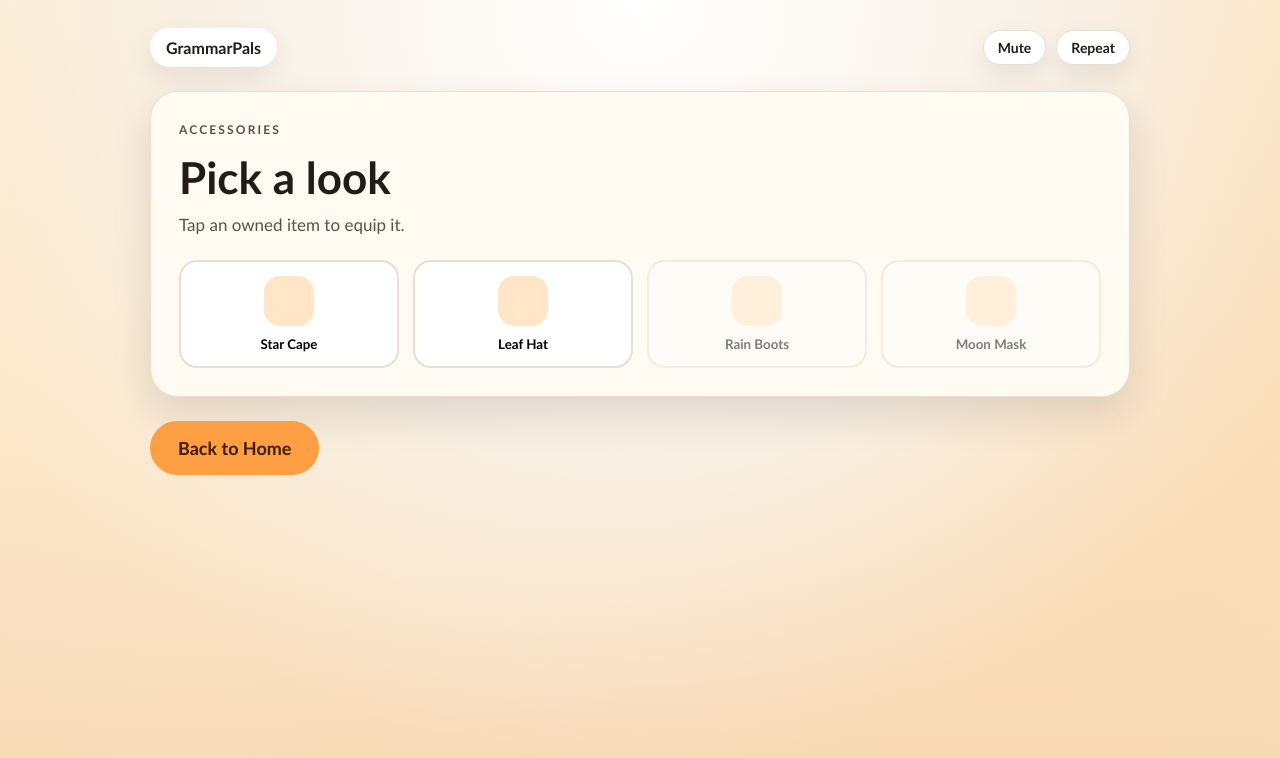
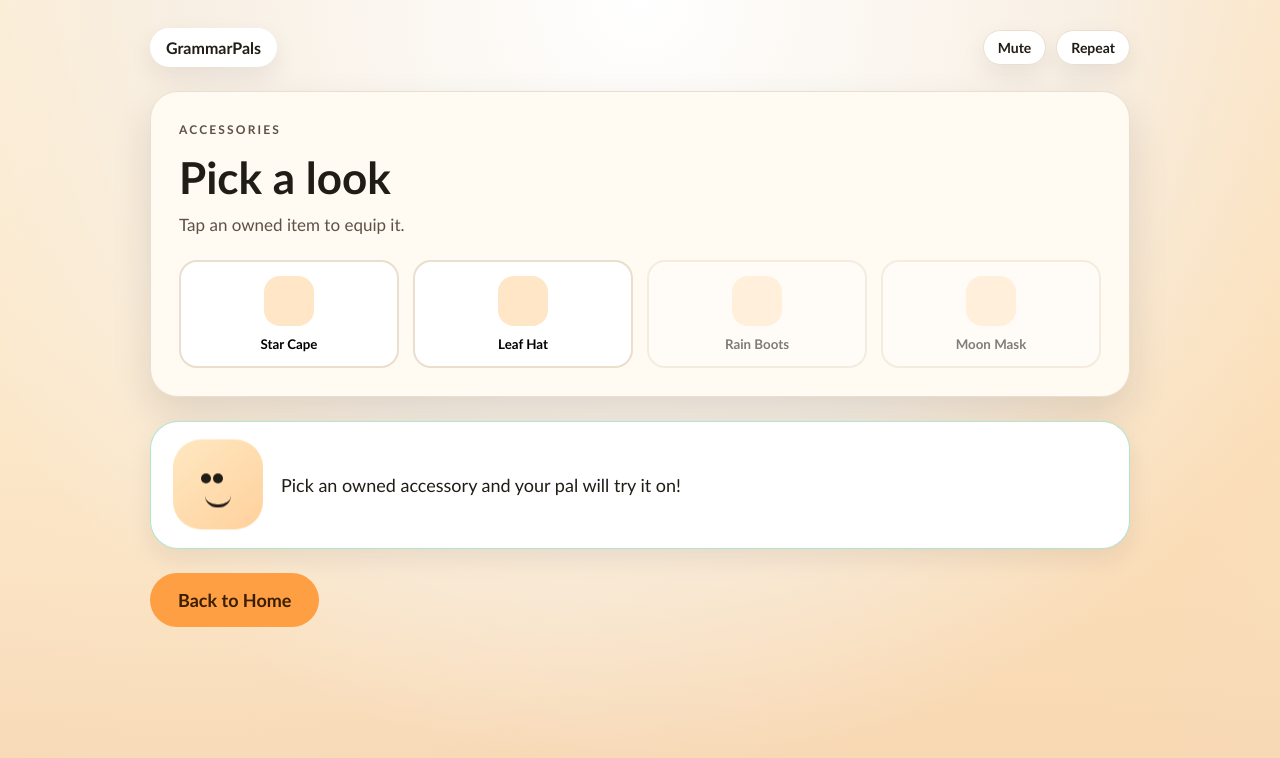
Before and after one commit to daoquocquyen/grammar-pals, a Next.js app: page /closet in a window 1280 px wide. Shown: the top 758 px of the page. Built offline with nearby package versions, Linux system fonts and the light colour scheme.

Commit message:
feat(ui): add pet panel with basic animations

```diff
--- a/app/closet/page.tsx
+++ b/app/closet/page.tsx
@@ -1,4 +1,5 @@
 import Link from "next/link";
+import PetPanel from "../components/PetPanel";
 import TopBar from "../components/TopBar";
 
 const accessories = [
@@ -32,6 +33,11 @@ export default function ClosetPage() {
         </div>
       </section>
 
+      <PetPanel
+        message="Pick an owned accessory and your pal will try it on!"
+        reaction="happy"
+      />
+
       <div className="action-row">
         <Link className="btn btn-primary" href="/">
           Back to Home
--- a/app/components/PetPanel.tsx
+++ b/app/components/PetPanel.tsx
@@ -1,16 +1,18 @@
+type PetReaction = "idle" | "happy" | "thinking" | "cheer" | "curious";
+
 type PetPanelProps = {
   message: string;
-  mood?: "happy" | "curious" | "cheer" | "thoughtful";
-  reaction?: string;
+  reaction?: PetReaction;
+  badge?: string;
 };
 
 export default function PetPanel({
   message,
-  mood = "happy",
-  reaction,
+  reaction = "idle",
+  badge,
 }: PetPanelProps) {
   return (
-    <section className={`pet-panel pet-panel--${mood}`}>
+    <section className={`pet-panel pet-panel--${reaction}`}>
       <div className="pet-avatar" aria-hidden="true">
         <span className="pet-eye" />
         <span className="pet-eye" />
@@ -18,7 +20,7 @@ export default function PetPanel({
       </div>
       <div className="pet-bubble">
         <p>{message}</p>
-        {reaction ? <span className="pet-reaction">{reaction}</span> : null}
+        {badge ? <span className="pet-reaction">{badge}</span> : null}
       </div>
     </section>
   );
--- a/app/globals.css
+++ b/app/globals.css
@@ -263,6 +263,10 @@ p {
   box-shadow: var(--shadow-soft);
 }
 
+.pet-panel--idle {
+  border-color: rgba(234, 223, 206, 0.9);
+}
+
 .pet-panel--happy {
   border-color: rgba(63, 191, 139, 0.4);
 }
@@ -275,7 +279,7 @@ p {
   border-color: rgba(255, 159, 67, 0.55);
 }
 
-.pet-panel--thoughtful {
+.pet-panel--thinking {
   border-color: rgba(99, 146, 255, 0.4);
 }
 
@@ -297,6 +301,7 @@ p {
   background: var(--ink);
   position: absolute;
   top: 34px;
+  animation: blink 4.4s ease-in-out infinite;
 }
 
 .pet-eye:first-of-type {
@@ -323,6 +328,18 @@ p {
   }
   50% {
     transform: translateY(-6px);
+  }
+}
+
+@keyframes blink {
+  0%,
+  94%,
+  100% {
+    transform: scaleY(1);
+  }
+  95%,
+  97% {
+    transform: scaleY(0.1);
   }
 }
 
--- a/app/mission/end/page.tsx
+++ b/app/mission/end/page.tsx
@@ -18,7 +18,7 @@ export default function MissionEndPage() {
         </div>
       </section>
 
-      <PetPanel message="Nice work! Is is for one, are is for many." mood="happy" />
+      <PetPanel message="Nice work! Is is for one, are is for many." reaction="happy" />
 
       <div className="action-row">
         <Link className="btn btn-primary" href="/reward">
--- a/app/mission/halfway/page.tsx
+++ b/app/mission/halfway/page.tsx
@@ -21,7 +21,7 @@ export default function MissionHalfwayPage() {
         </div>
       </section>
 
-      <PetPanel message="Wow! They are feeling better already." mood="cheer" />
+      <PetPanel message="Wow! They are feeling better already." reaction="cheer" />
 
       <div className="action-row">
         <Link className="btn btn-primary" href="/mission/play">
--- a/app/mission/intro/page.tsx
+++ b/app/mission/intro/page.tsx
@@ -22,7 +22,7 @@ export default function MissionIntroPage() {
 
       <PetPanel
         message="Lets help them! We will use is and are."
-        mood="thoughtful"
+        reaction="thinking"
       />
 
       <div className="action-row">
--- a/app/mission/play/page.tsx
+++ b/app/mission/play/page.tsx
@@ -34,7 +34,7 @@ export default function MissionPlayPage() {
 
       <PetPanel
         message="Pick the sentence that matches the clue."
-        mood="curious"
+        reaction="curious"
       />
 
       <div className="helper-row">
--- a/app/page.tsx
+++ b/app/page.tsx
@@ -26,8 +26,8 @@ export default function Home() {
 
       <PetPanel
         message="Hi! Ready to rescue and learn is/are?"
-        mood="cheer"
-        reaction="Lets go!"
+        reaction="cheer"
+        badge="Lets go!"
       />
 
       <div className="action-row">
--- a/app/reward/page.tsx
+++ b/app/reward/page.tsx
@@ -16,7 +16,7 @@ export default function RewardPage() {
 
       <PetPanel
         message="You earned a new accessory! Try it on."
-        mood="cheer"
+        reaction="cheer"
       />
 
       <div className="action-row">
```
